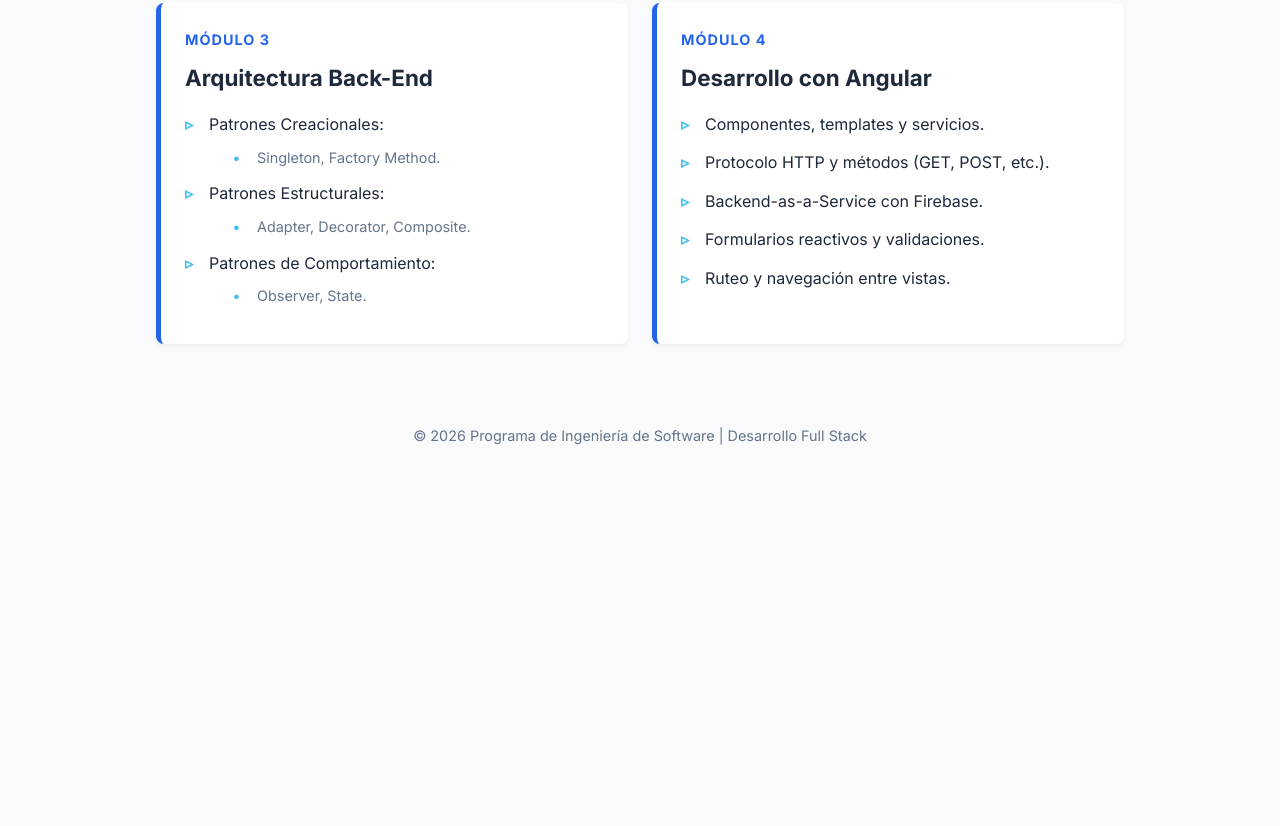
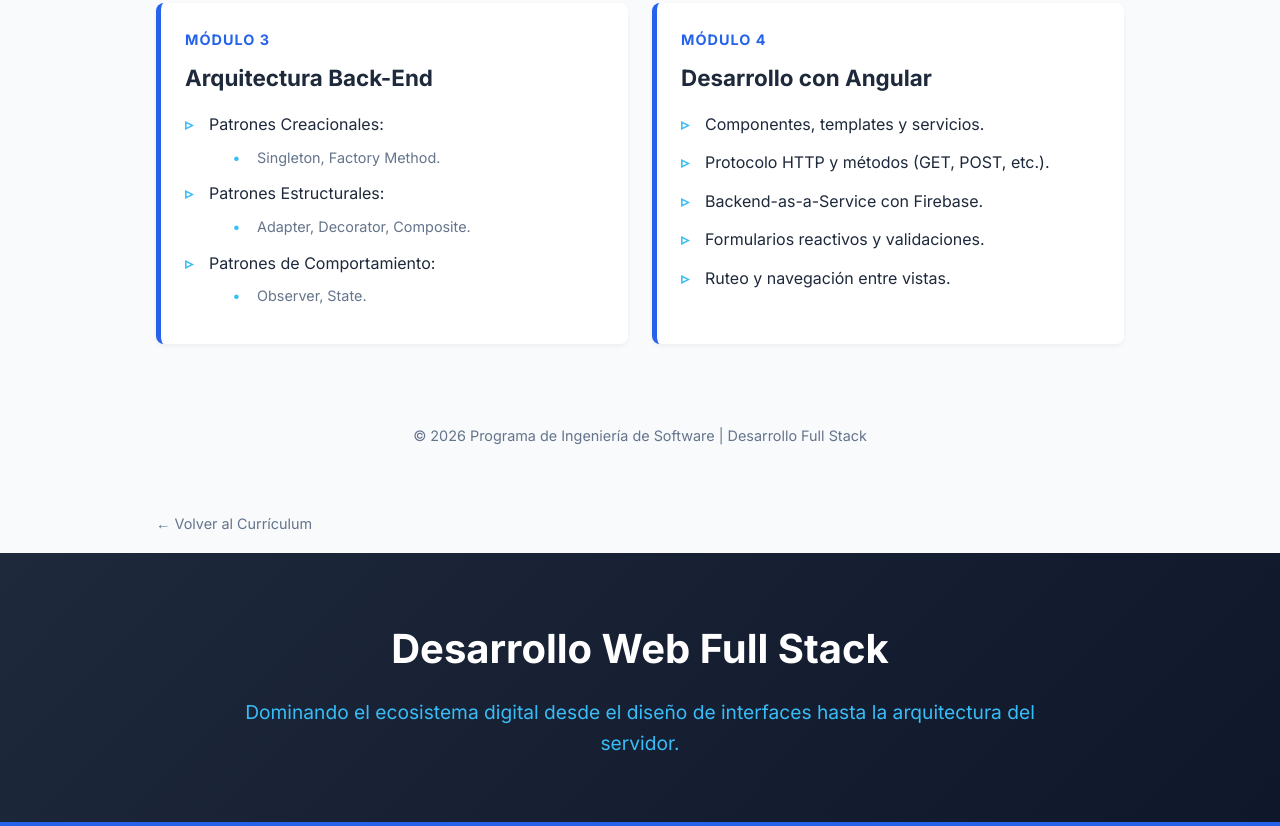
Before and after one commit to Elmer2026/Elmerpalacios, a plain HTML site: page menú.html in a window 1280 px wide. Shown: the part 892-1718 px from the top of the page. Before the commit the page ends 1387 px from the top, so only its background shows below. Drawn offline with Linux system fonts and the light colour scheme.

Commit message:
menú.html

```diff
--- a/menú.html
+++ b/menú.html
@@ -213,3 +213,30 @@
 
 </body>
 </html>
+<body>
+    <div style="max-width: 1000px; margin: 1rem auto; padding: 0 1rem;">
+        <a href="cv.html" class="btn-back">← Volver al Currículum</a>
+    </div>
+
+    <header>
+        <h1>Desarrollo Web Full Stack</h1>
+        <p>Dominando el ecosistema digital desde el diseño de interfaces hasta la arquitectura del servidor.</p>
+    </header>
+
+    <style>
+        /* Añade esto a tu sección de <style> existente */
+        .btn-back {
+            display: inline-flex;
+            align-items: center;
+            color: #64748b;
+            text-decoration: none;
+            font-weight: 500;
+            font-size: 0.9rem;
+            transition: color 0.2s;
+        }
+
+        .btn-back:hover {
+            color: #2563eb;
+        }
+    </style>
+</body>
```
